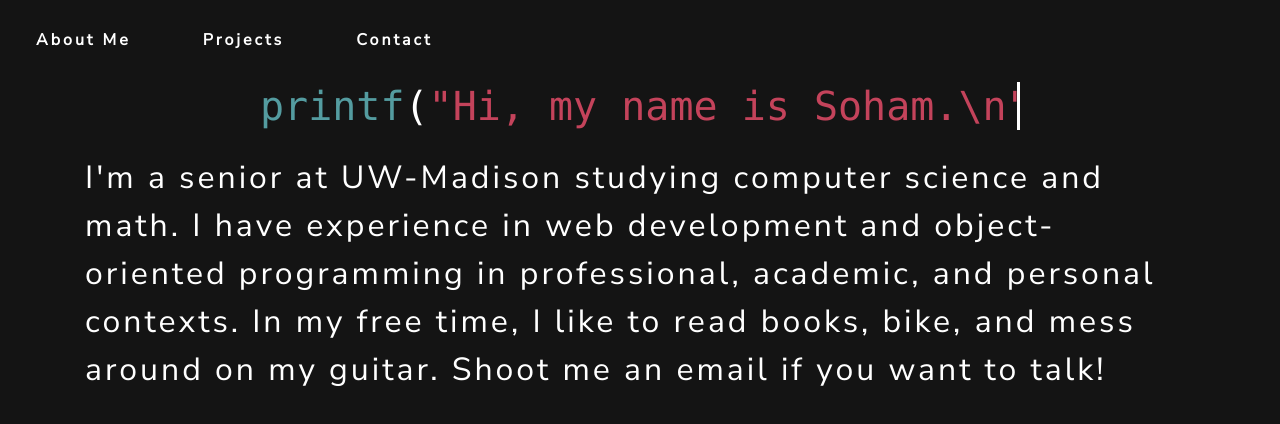
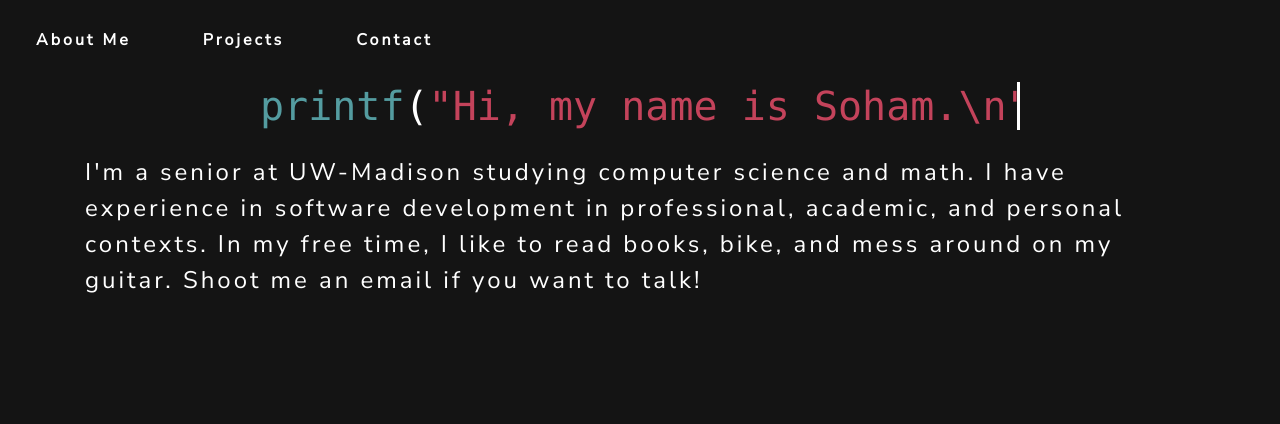
Before and after one commit to sohdas/personal-site, a React (Create React App) app: page / in a window 1280 px wide. Shown: the top 424 px of the page. Built offline with nearby package versions, Linux system fonts and the light colour scheme.

Commit message:
text change

```diff
--- a/src/components/Home.js
+++ b/src/components/Home.js
@@ -14,7 +14,7 @@ const Home = () => {
                 <Grid item xs>
                     <div className ="description">
                         I'm a senior at UW-Madison studying computer science and math.
-                        I have experience in web development and object-oriented programming in professional, academic, and personal contexts.
+                        I have experience in software development in professional, academic, and personal contexts.
                         In my free time, I like to read books, bike, and mess around on my guitar.
                         Shoot me an email if you want to talk!
                     </div>
--- a/src/index.css
+++ b/src/index.css
@@ -34,7 +34,7 @@ code {
 }
 
 .description {
-  font-size: 32px;
+  font-size: 24px;
 }
 
 /* Scroll snapping */
```
